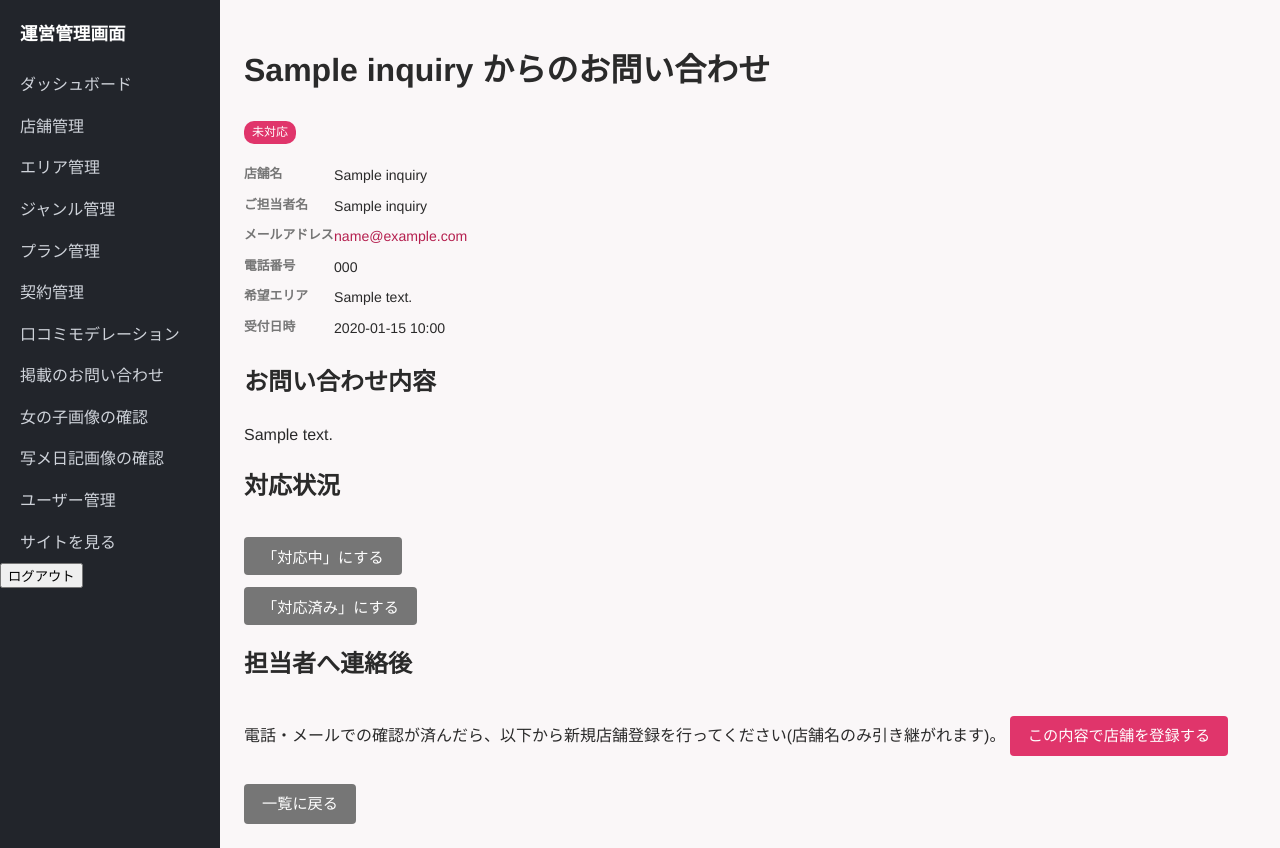
After one commit to kanabun-git/ume, a Rails app: page /admin/shop_inquiries/1 in a window 1280 px wide. The commit adds this page. Run offline with Rails 7, Linux system fonts and the light colour scheme; a user stored in the database is signed in; tables that the repository leaves empty hold one stand-in row (values such as "Sample post"); parts of the project's set-up code (start-up, migrations or seed data) failed here and were passed over; some libraries are stand-ins or nearby versions.

Commit message:
店舗掲載のお問い合わせ機能を追加
店舗の新規登録・アカウント作成は引き続き運営者のみが行える仕様のまま、
掲載を検討している事業者向けに公開サイトから問い合わせできる窓口を追加。

- ShopInquiryモデルを追加(店舗名・担当者名・連絡先・希望エリア・
  問い合わせ内容、対応状況は未対応/対応中/対応済みで管理)
- 公開サイトのヘッダーに「掲載のお問い合わせ」リンクとフォームを追加。
  口コミ投稿と同様のハニーポットでスパム投稿を黙って弾く
- 運営管理画面に問い合わせ一覧・詳細・対応状況の更新機能を追加。
  詳細画面から店舗名を引き継いだ状態で既存の「新規店舗登録」画面へ
  遷移できるようにし、運営が電話等で確認済みの内容を登録する際の
  手間を減らした
- メール自動送信は行わず、運営が電話・メールで直接連絡を取り、
  確認後に手動でアカウントを作成する運用を想定

テストも追加し、bin/rails testで45件全て成功を確認。

```diff
--- /dev/null
+++ b/app/controllers/admin/shop_inquiries_controller.rb
@@ -0,0 +1,29 @@
+module Admin
+  class ShopInquiriesController < BaseController
+    before_action :set_shop_inquiry, only: [:show, :update_status]
+
+    def index
+      authorize ::ShopInquiry, :index?
+      @shop_inquiries = policy_scope(::ShopInquiry).page(params[:page]).per(20)
+    end
+
+    def show
+    end
+
+    def update_status
+      if ShopInquiry.statuses.key?(params[:status])
+        @shop_inquiry.update!(status: params[:status])
+        redirect_to admin_shop_inquiries_path, notice: "ステータスを更新しました。"
+      else
+        redirect_to admin_shop_inquiries_path, alert: "不正なステータスです。"
+      end
+    end
+
+    private
+
+    def set_shop_inquiry
+      @shop_inquiry = ::ShopInquiry.find(params[:id])
+      authorize @shop_inquiry
+    end
+  end
+end
--- a/app/controllers/admin/shops_controller.rb
+++ b/app/controllers/admin/shops_controller.rb
@@ -10,7 +10,10 @@ module Admin
     end
 
     def new
-      @shop = ::Shop.new
+      # `shop_name` may arrive from a shop registration inquiry's "この内容
+      # で登録する" link (see admin/shop_inquiries/show) — it only prefills
+      # a GET form field, so accepting it outside shop_params is safe.
+      @shop = ::Shop.new(name: params[:shop_name])
       authorize @shop
     end
 
--- a/app/helpers/application_helper.rb
+++ b/app/helpers/application_helper.rb
@@ -6,6 +6,7 @@ module ApplicationHelper
     "Shift" => { "scheduled" => "予定", "cancelled" => "キャンセル" },
     "Review" => { "pending" => "承認待ち", "approved" => "承認済み", "rejected" => "却下" },
     "ShopSubscription" => { "active" => "契約中", "canceled" => "解約" },
+    "ShopInquiry" => { "pending" => "未対応", "in_progress" => "対応中", "closed" => "対応済み" },
   }.freeze
 
   ROLE_LABELS = {
--- /dev/null
+++ b/app/models/shop_inquiry.rb
@@ -0,0 +1,10 @@
+class ShopInquiry < ApplicationRecord
+  enum :status, { pending: 0, in_progress: 1, closed: 2 }, default: :pending
+
+  validates :shop_name, presence: true
+  validates :contact_name, presence: true
+  validates :email, presence: true
+  validates :phone, presence: true
+
+  default_scope { order(created_at: :desc) }
+end
--- /dev/null
+++ b/app/policies/shop_inquiry_policy.rb
@@ -0,0 +1,27 @@
+class ShopInquiryPolicy < ApplicationPolicy
+  # Anyone (including anonymous visitors) can submit a shop registration
+  # inquiry; only the platform admin reviews and manages them — shop
+  # registration itself stays a platform-admin-only action (see
+  # ShopPolicy#create?), this is just the public-facing lead-in to it.
+  def create?
+    true
+  end
+
+  def index?
+    user.present? && user.platform_admin?
+  end
+
+  def show?
+    index?
+  end
+
+  def update_status?
+    index?
+  end
+
+  class Scope < Scope
+    def resolve
+      user&.platform_admin? ? scope.all : scope.none
+    end
+  end
+end
--- /dev/null
+++ b/app/views/admin/shop_inquiries/show.html.erb
@@ -0,0 +1,32 @@
+<% content_for :title, "#{@shop_inquiry.shop_name} からのお問い合わせ" %>
+
+<h1><%= @shop_inquiry.shop_name %> からのお問い合わせ</h1>
+<p><span class="badge <%= "muted" if @shop_inquiry.closed? %>"><%= status_label(@shop_inquiry) %></span></p>
+
+<table class="profile-table">
+  <tr><th>店舗名</th><td><%= @shop_inquiry.shop_name %></td></tr>
+  <tr><th>ご担当者名</th><td><%= @shop_inquiry.contact_name %></td></tr>
+  <tr><th>メールアドレス</th><td><%= mail_to @shop_inquiry.email %></td></tr>
+  <tr><th>電話番号</th><td><%= @shop_inquiry.phone %></td></tr>
+  <tr><th>希望エリア</th><td><%= @shop_inquiry.area_note.presence || "(未記入)" %></td></tr>
+  <tr><th>受付日時</th><td><%= @shop_inquiry.created_at.strftime("%Y-%m-%d %H:%M") %></td></tr>
+</table>
+
+<h2>お問い合わせ内容</h2>
+<p><%= simple_format @shop_inquiry.message.presence || "(本文なし)" %></p>
+
+<h2>対応状況</h2>
+<p>
+  <% ShopInquiry.statuses.each_key do |status| %>
+    <% next if status == @shop_inquiry.status %>
+    <%= button_to "「#{ApplicationHelper::STATUS_LABELS["ShopInquiry"][status]}」にする", update_status_admin_shop_inquiry_path(@shop_inquiry, status: status), method: :patch, class: "btn secondary" %>
+  <% end %>
+</p>
+
+<h2>担当者へ連絡後</h2>
+<p>
+  電話・メールでの確認が済んだら、以下から新規店舗登録を行ってください(店舗名のみ引き継がれます)。
+  <%= link_to "この内容で店舗を登録する", new_admin_shop_path(shop_name: @shop_inquiry.shop_name), class: "btn" %>
+</p>
+
+<%= link_to "一覧に戻る", admin_shop_inquiries_path, class: "btn secondary" %>
--- a/app/views/layouts/admin.html.erb
+++ b/app/views/layouts/admin.html.erb
@@ -18,6 +18,7 @@
         <%= link_to "プラン管理", admin_plans_path %>
         <%= link_to "契約管理", admin_shop_subscriptions_path %>
         <%= link_to "口コミモデレーション", admin_reviews_path %>
+        <%= link_to "掲載のお問い合わせ", admin_shop_inquiries_path %>
         <%= link_to "女の子画像の確認", admin_cast_images_path %>
         <%= link_to "写メ日記画像の確認", admin_diary_images_path %>
         <%= link_to "ユーザー管理", admin_users_path %>
--- a/app/views/layouts/application.html.erb
+++ b/app/views/layouts/application.html.erb
@@ -38,6 +38,7 @@
           <%= link_to "エリアから探す", root_path %>
           <%= link_to "店舗一覧", shops_path %>
           <%= link_to "ランキング", rankings_path %>
+          <%= link_to "掲載のお問い合わせ", new_shop_inquiry_path %>
           <% if user_signed_in? %>
             <%= link_to "マイページ", current_user.platform_admin? ? admin_root_path : (current_user.shop_admin? ? shop_admin_root_path : cast_root_path) %>
             <%= button_to "ログアウト", destroy_user_session_path, method: :delete, class: "link-button" %>
--- a/config/locales/ja.yml
+++ b/config/locales/ja.yml
@@ -5,6 +5,7 @@ ja:
       cast: キャスト
       shop: 店舗
       diary_entry: 写メ日記
+      shop_inquiry: 掲載のお問い合わせ
     attributes:
       shift:
         work_date: 出勤日
@@ -20,3 +21,10 @@ ja:
       diary_entry:
         title: タイトル
         body: 本文
+      shop_inquiry:
+        shop_name: 店舗名
+        contact_name: ご担当者名
+        email: メールアドレス
+        phone: 電話番号
+        area_note: 希望エリア
+        message: お問い合わせ内容
--- a/config/routes.rb
+++ b/config/routes.rb
@@ -20,6 +20,7 @@ Rails.application.routes.draw do
   resources :shops, only: [:index, :show] do
     resources :reviews, only: [:new, :create]
   end
+  resources :shop_inquiries, only: [:new, :create]
 
   # --- Cast (女の子) dashboard: manage own profile, diary, shifts ---
   # `module: "cast_portal"` avoids clashing with the top-level Cast model
@@ -89,5 +90,9 @@ Rails.application.routes.draw do
     resources :diary_images, only: [:index] do
       member { patch :toggle_hidden }
     end
+
+    resources :shop_inquiries, only: [:index, :show] do
+      member { patch :update_status }
+    end
   end
 end
```
Also changed, not shown: app/controllers/shop_inquiries_controller.rb (added, +30 -0 lines), app/views/admin/shop_inquiries/index.html.erb (added, +23 -0 lines), app/views/shop_inquiries/new.html.erb (added, +44 -0 lines), db/migrate/20260730082548_create_shop_inquiries.rb (added, +15 -0 lines), test/controllers/admin/shop_inquiries_controller_test.rb (added, +40 -0 lines), test/controllers/shop_inquiries_controller_test.rb (added, +29 -0 lines), test/models/shop_inquiry_test.rb (added, +25 -0 lines), db/schema.rb.
